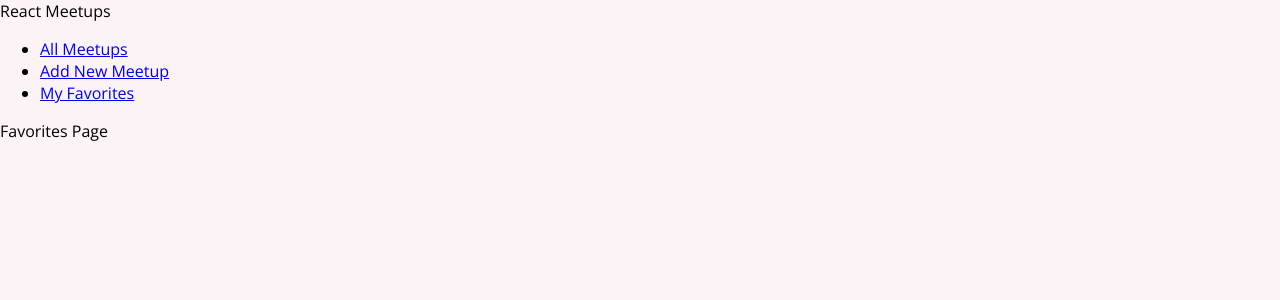
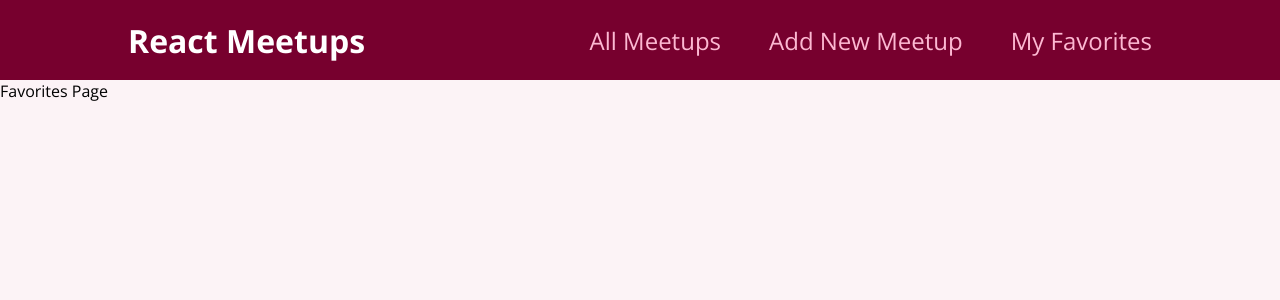
Before and after one commit to Timhung803/my-react-app2, a React (Create React App) app: page /favorites in a window 1280 px wide. Shown: the top 300 px of the page. Built offline with nearby package versions, Linux system fonts and the light colour scheme.

Commit message:
Added a css file for Main Navigation

```diff
--- a/src/components/layout/MainNavigation.js
+++ b/src/components/layout/MainNavigation.js
@@ -1,19 +1,20 @@
 import { Link } from "react-router-dom";
+import classes from "./MainNavigation.module.css";
 
 function MainNavigation() {
   return (
-    <header>
-      <div>React Meetups</div>
+    <header className={classes.header}>
+      <div className={classes.logo}>React Meetups</div>
       <nav>
         <ul>
           <li>
-            <Link to='/'>All Meetups</Link>
+            <Link to="/">All Meetups</Link>
           </li>
           <li>
-          <Link to='/new-meetup'>Add New Meetup</Link>
+            <Link to="/new-meetup">Add New Meetup</Link>
           </li>
           <li>
-          <Link to='/favorites'>My Favorites</Link>
+            <Link to="/favorites">My Favorites</Link>
           </li>
         </ul>
       </nav>
--- /dev/null
+++ b/src/components/layout/MainNavigation.module.css
@@ -0,0 +1,47 @@
+.header {
+    width: 100%;
+    height: 5rem;
+    display: flex;
+    align-items: center;
+    justify-content: space-between;
+    background-color: #77002e;
+    padding: 0 10%;
+  }
+
+  .logo {
+    font-size: 2rem;
+    color: white;
+    font-weight: bold;
+  }
+
+  .header ul {
+    list-style: none;
+    margin: 0;
+    padding: 0;
+    display: flex;
+    align-items: baseline;
+  }
+
+  .header li {
+    margin-left: 3rem;
+  }
+
+  .header a {
+    text-decoration: none;
+    font-size: 1.5rem;
+    color: #fcb8d2;
+  }
+
+  .header a:hover,
+  .header a:active,
+  .header a.active {
+    color: white;
+  }
+
+  .badge {
+    background-color: #cc2062;
+    color: white;
+    border-radius: 12px;
+    padding: 0 1rem;
+    margin-left: 0.5rem;
+  }
```
